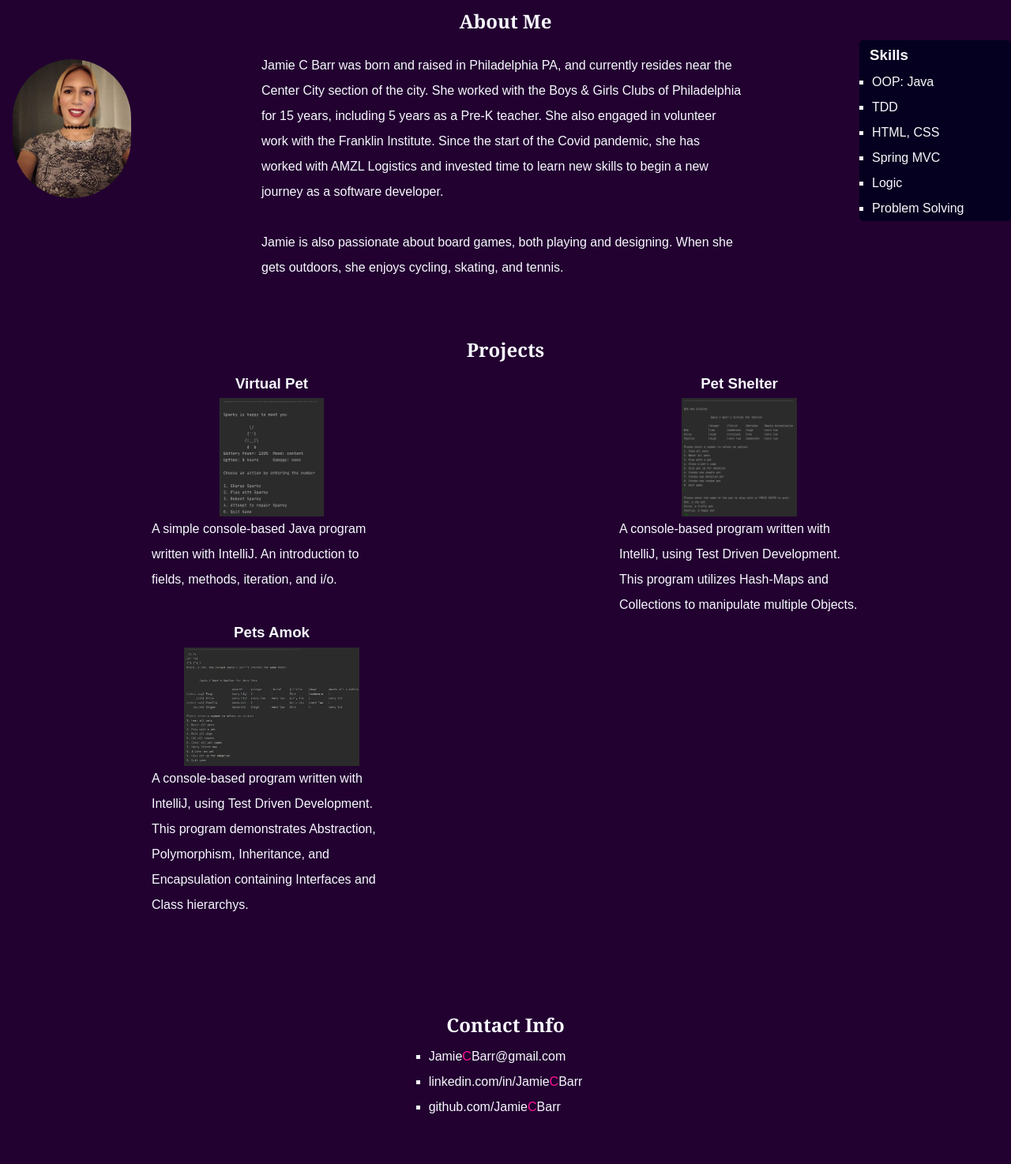
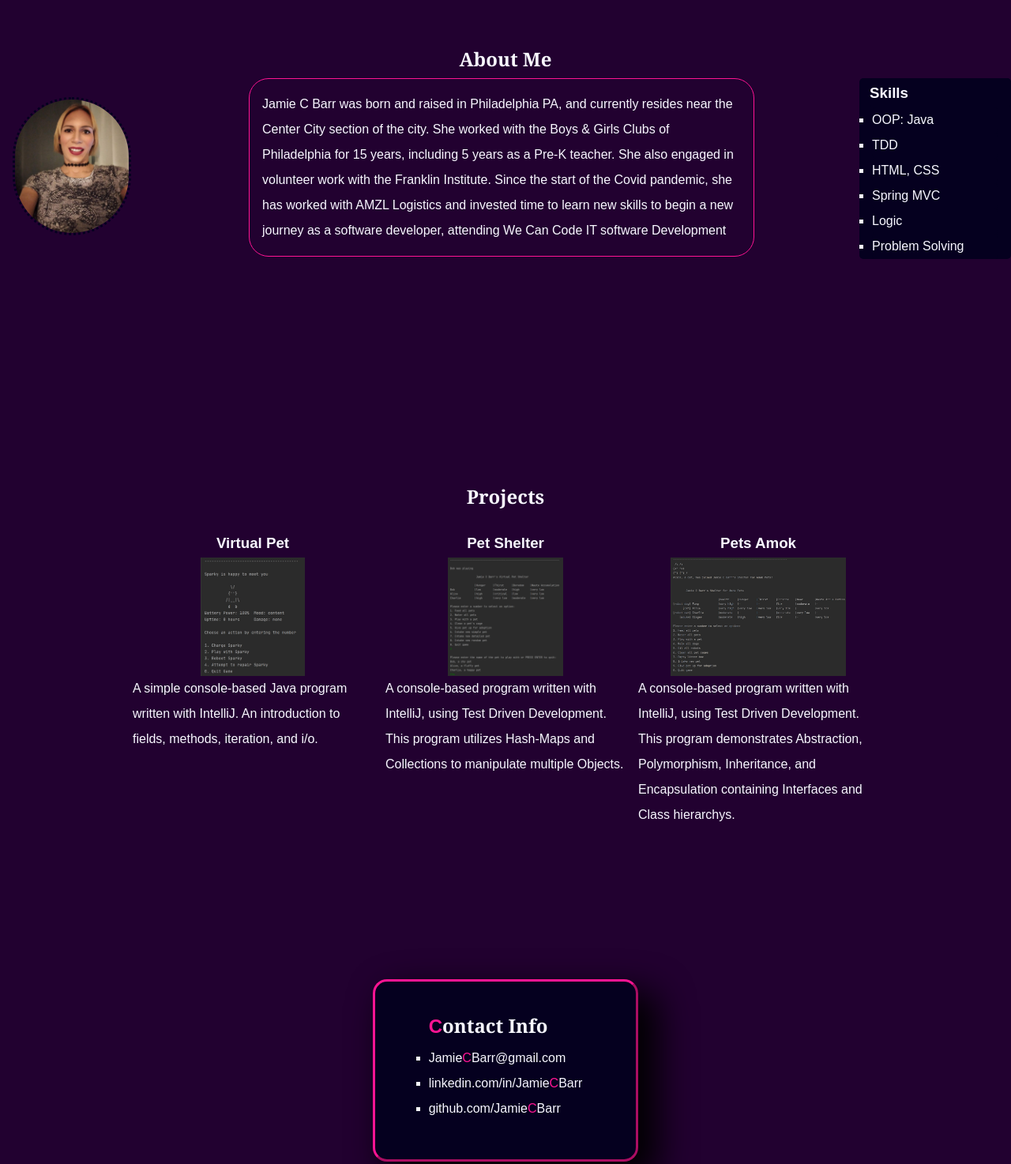
Before and after one commit to JamieCBarr/JamieCBarr.github.io, a plain HTML site: page index.html in a window 1280 px wide. Shown: the part 158-1632 px from the top of the page at 79% size. Drawn offline with Linux system fonts and the light colour scheme.

Commit message:
adjusted flex, decorated contact info

```diff
--- a/index.html
+++ b/index.html
@@ -11,7 +11,7 @@
     <nav id="navbar">
         <a href="#aboutMe">About Me</a>
         <a href="#projects">Projects</a>
-        <a href="#contactInfo">Contact</a>
+        <a href="#contactInfoLink">Contact</a>
     </nav>
     <header>
         <h1>Jamie <span class="middleInitial">C</span> Barr's Portfolio</h1>
@@ -30,11 +30,8 @@
                         including 5 years as a Pre-K teacher. She also engaged in volunteer work with
                         the Franklin Institute.  Since the start of the Covid pandemic,
                         she has worked with AMZL Logistics and invested time to learn new skills to
-                        begin a new journey as a software developer.
-                    </p>
-
-                    <p>Jamie is also passionate about board games, both playing and designing.
-                        When she gets outdoors, she enjoys cycling, skating, and tennis.
+                        begin a new journey as a software developer, attending We Can Code IT software
+                        Development
                     </p>
                 </div>
                 <div id="skills">
@@ -78,13 +75,16 @@
                     </article>
                 </div>
         </section>
+        <div id = "contactInfoLink"></div>
         <section id="contactInfo">
-            <h2 class="sectionTitle">Contact Info</h2>
-            <ul>
-                <li><a href="mailto: JamieCBarr@gmail.com">Jamie<span class="middleInitial">C</span>Barr@gmail.com</a></li>
-                <li><a href="https://www.linkedin.com/in/jamiecbarr/">linkedin.com/in/Jamie<span class="middleInitial">C</span>Barr</a></li>
-                <li><a href="https://github.com/JamieCBarr">github.com/Jamie<span class="middleInitial">C</span>Barr</a></li>
-            </ul>
+            <div>
+                <h2 class="sectionTitle"><span class="middleInitial">C</span>ontact Info</h2>
+                <ul>
+                    <li><a href="mailto: JamieCBarr@gmail.com">Jamie<span class="middleInitial">C</span>Barr@gmail.com</a></li>
+                    <li><a href="https://www.linkedin.com/in/jamiecbarr/">linkedin.com/in/Jamie<span class="middleInitial">C</span>Barr</a></li>
+                    <li><a href="https://github.com/JamieCBarr">github.com/Jamie<span class="middleInitial">C</span>Barr</a></li>
+                </ul>
+            </div>
         </section>
     </main>
     <footer>
--- a/layout.css
+++ b/layout.css
@@ -8,8 +8,9 @@ nav {
     top: 0em;
     padding: 0.25em;
     display: flex;
-    justify-content: space-around;
+    justify-content: space-evenly;
 }
+
 header{
     margin-top: 3em;
     display: flex;
@@ -17,8 +18,13 @@ header{
 }
 
 section{
-    margin-top: 1em;
+    margin-top: 4em;
     padding-top: 2em;
+}
+
+main{
+    display: flex;
+    flex-direction: column;
 }
 
 #aboutMeTitle{
@@ -27,11 +33,17 @@ justify-content: center;
 }
 
 #aboutMe article{
-    padding-left: 1em;
     display: flex;
     align-items: flex-start;
     justify-content: space-between;
     flex-wrap: wrap;
+}
+
+@media screen and (max-width : 870px){
+    #aboutMe article{
+        justify-content: space-around;
+    }
+
 }
 
 #aboutMe ul{
@@ -50,10 +62,13 @@ justify-content: center;
 }
 
 #aboutMe img{
+    margin: 1.5em 1em 0.5em 1em;
     width: 150px;
-    margin-right: 1em;
-    margin-top: 1.5em;
     border-radius: 100px;
+}
+
+#aboutMe p{
+    margin: 0 1em 0.5em;
 }
 
 #skills h3{
@@ -61,19 +76,21 @@ justify-content: center;
 }
 
 #projects {
+    margin-top: 15em;
     display: flex;
     flex-direction: column;
     align-items: center;
 }
 
 #projects div{
-    width: 70%;
     display: flex;
-    justify-content: space-between;
+    justify-content: space-around;
     flex-wrap: wrap;
 }
 
 #projects article{
+    margin-top: 1em;
+    width: 20em;
     display: flex;
     flex-direction: column;
     align-items: center;
@@ -84,7 +101,7 @@ justify-content: center;
 }
 
 #projects article img:hover{
-    height: 400px;
+    height: 350px;
 }
 
 #projects article p{
@@ -93,12 +110,14 @@ justify-content: center;
 }
 
 #contactInfo{
-    margin: 5em 0 45em;
+    margin: 12em 0 45em;
     display: flex;
     flex-direction: column;
     align-items: center;
+    padding-bottom: 3em;
+    width: 21em;
+    align-self: center;
 }
-
 
 footer{
     margin: 2em 0em 1em 1em;
--- a/style.css
+++ b/style.css
@@ -29,6 +29,16 @@ h1, h2{
     font-family: Georgia, 'Times New Roman', Times, serif;
 }
 
+
+#aboutMe img{
+    border: 3px dotted var(--contrast-color);
+}
+
+#aboutMe p{
+    border: 1px solid var(--highlight-color);
+    border-radius: 25px;
+}
+
 #skills, #skills *{
     background-color: var(--contrast-color);
     border-radius: 5px;
@@ -37,3 +47,14 @@ h1, h2{
 ul{
     list-style:square ;
 }
+
+#contactInfo{
+    border: 3px outset var(--highlight-color);
+    border-radius: 18px;
+    background-color: var(--contrast-color);
+    box-shadow: 20px 20px 45px 5px black;
+}
+
+#contactInfo *{
+    background-color: var(--contrast-color);
+}
```
